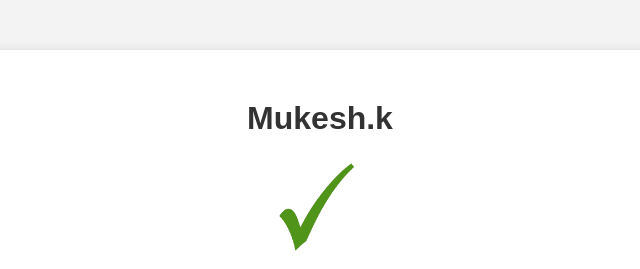
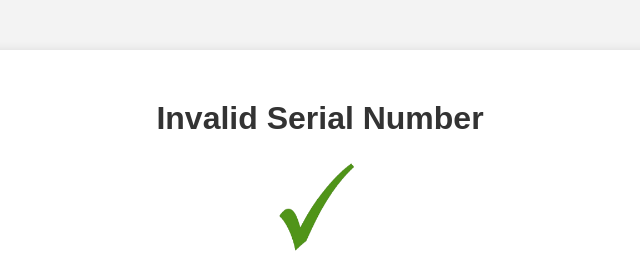
Before and after one commit to MukeshK2335/Symposium, a plain HTML site: page index.html in a window 1280 px wide. Shown: the top 269 px of the page, without its empty margins (320-960 px from the left). Drawn offline with Linux system fonts and the light colour scheme.

Commit message:
Update index.html

```diff
--- a/index.html
+++ b/index.html
@@ -5,22 +5,39 @@
     <meta name="viewport" content="width=device-width, initial-scale=1.0">
     <title>Certificate Validation</title>
     <link rel="stylesheet" href="styles.css">
-
 </head>
 <body>
     <div class="certificate">
-        <h1>Mukesh.k</h1>
-
+        <h1 id="studentName">Mukesh.k</h1>
 
         <div class="verified">
             <img src="./Checkmark.png" alt="Verified Checkmark">
             <p>Verified Successfully</p>
             <img src="./logo sym.jpg">
+        </div>
+    </div>
 
-        </div>
-        </div>
+    <script>
+        function getSerialNumber() {
+            const urlParams = new URLSearchParams(window.location.search);
+            return urlParams.get('sno');
+        }
+        function updateStudentName() {
+            const serialNumber = getSerialNumber();
+            const studentNames = {
+                '1': 'Mukesh',
+                '2': 'Mukunth',
+            };
 
+            const studentNameElement = document.getElementById('studentName');
 
-
+            if (serialNumber && studentNames[serialNumber]) {
+                studentNameElement.innerText = studentNames[serialNumber];
+            } else {
+                studentNameElement.innerText = 'Invalid Serial Number';
+            }
+        }
+        window.onload = updateStudentName;
+    </script>
 </body>
 </html>
```
